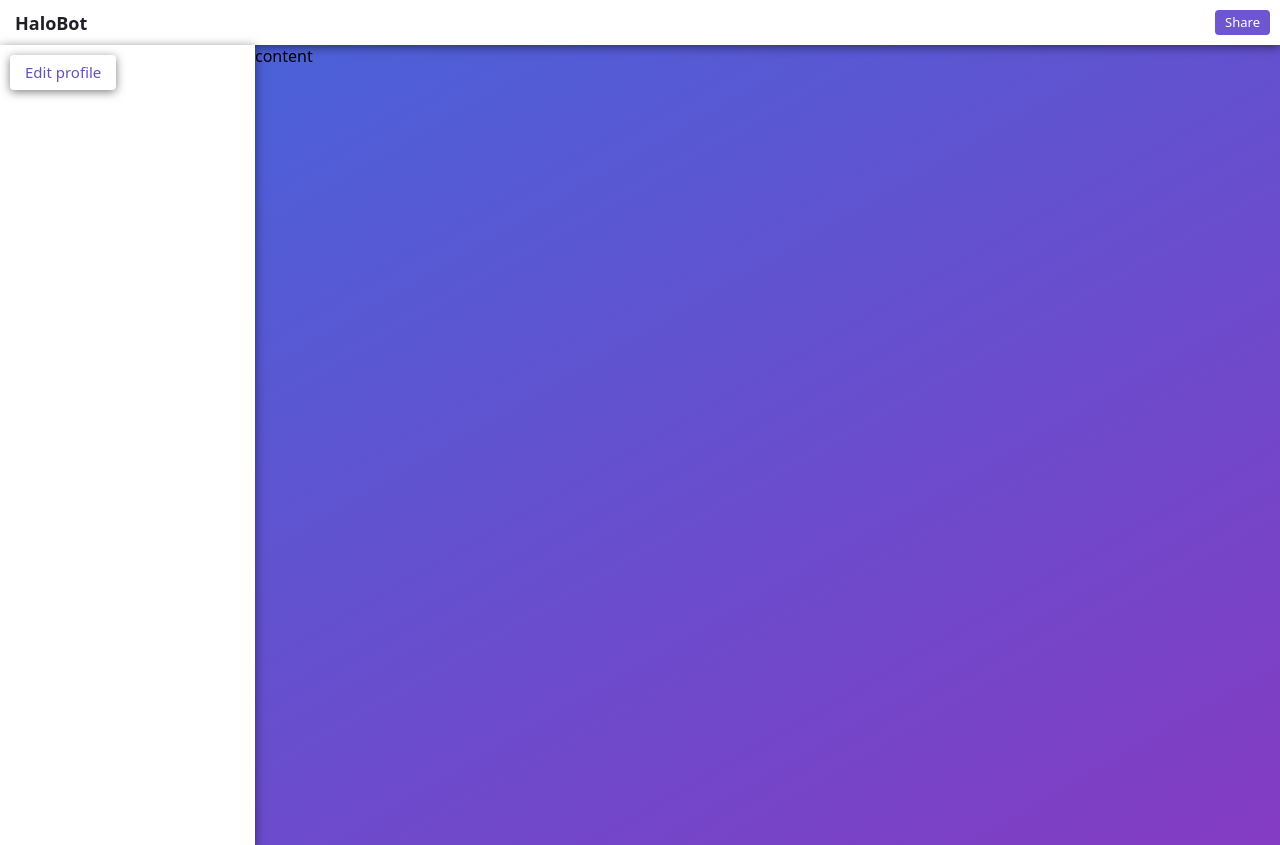
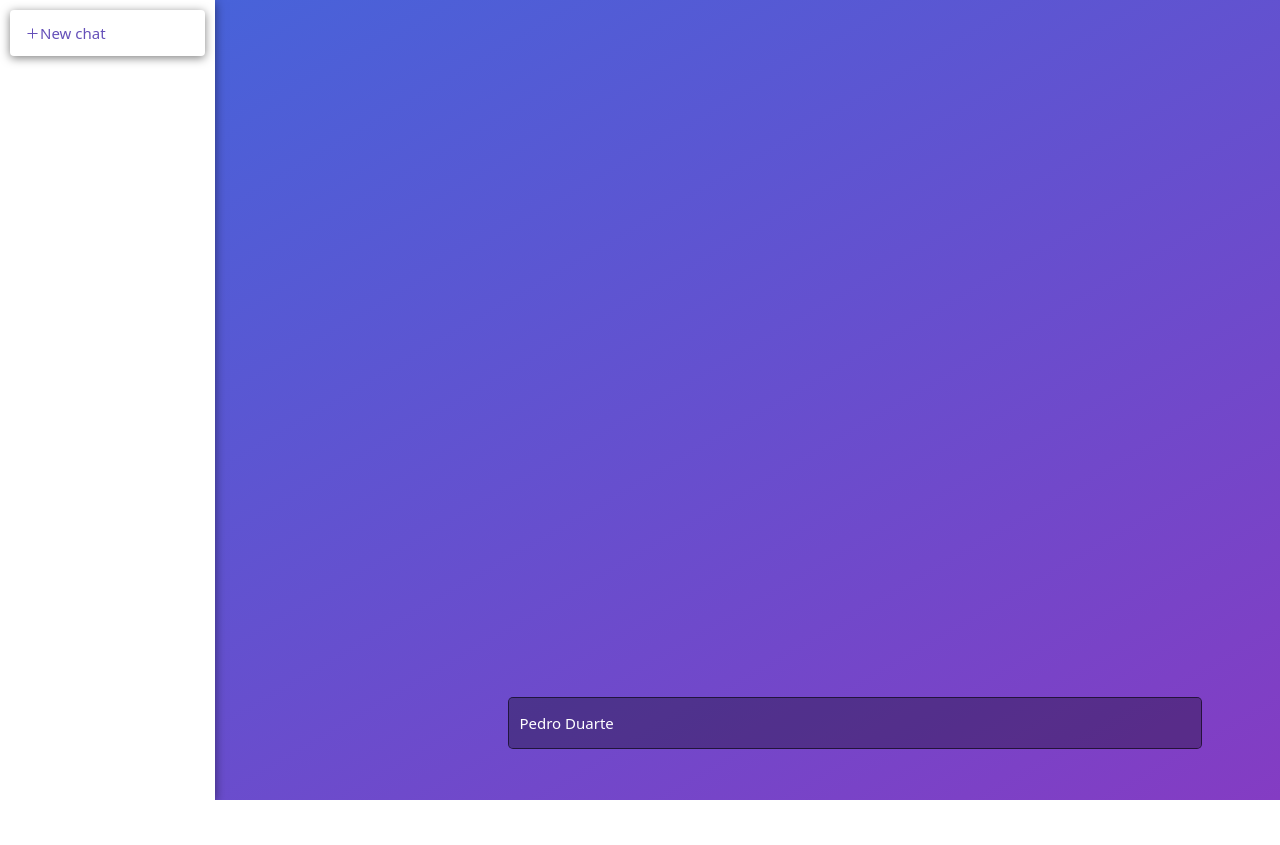
Before and after one commit to xinglee23/HaloBot, a React (Vite) app: page / in a window 1280 px wide. After the commit the page ends 800 px from the top, so only its background shows below. Built offline with nearby package versions, Linux system fonts and the light colour scheme.

Commit message:
feat: optimize ui

```diff
--- a/package.json
+++ b/package.json
@@ -14,6 +14,7 @@
     "@radix-ui/react-avatar": "^1.0.2",
     "@radix-ui/react-dialog": "^1.0.3",
     "@radix-ui/react-icons": "^1.3.0",
+    "@radix-ui/react-label": "^2.0.1",
     "@radix-ui/react-menubar": "^1.0.2",
     "@radix-ui/react-popover": "^1.0.5",
     "@radix-ui/react-switch": "^1.0.2",
--- a/src/App.tsx
+++ b/src/App.tsx
@@ -1,15 +1,16 @@
 import React from 'react';
 import SideBar from './components/SideBar';
 import ToolbarDemo from './components/ToolBar';
+import Content from './Content';
 
 import {styled} from '@stitches/react';
 
 const DialogDemo = () => (
   <>
-    <ToolbarDemo />
+    {/* <ToolbarDemo /> */}
     <DialogWrapper>
       <SideBar />
-      content
+      <Content />
     </DialogWrapper>
   </>
 );
--- a/src/Content/index.tsx
+++ b/src/Content/index.tsx
@@ -0,0 +1,17 @@
+import LabelInput from '../components/LabelInput';
+
+import {styled} from '@stitches/react';
+
+const DialogContent = () => (
+  <DialogWrapper>
+    <LabelInput />
+  </DialogWrapper>
+);
+
+const DialogWrapper = styled('div', {
+  width: '100%',
+  height: '100vh',
+  //   display: 'flex',
+});
+
+export default DialogContent;
--- /dev/null
+++ b/src/components/LabelInput/index.tsx
@@ -0,0 +1,41 @@
+import React from 'react';
+import * as Label from '@radix-ui/react-label';
+import {styled} from '@stitches/react';
+import {blackA} from '@radix-ui/colors';
+// import {send} from '@radix-ui/react-icons';
+
+const LabelInput = () => (
+  <Flex>
+    <Input type='text' id='firstName' defaultValue='Pedro Duarte' />
+  </Flex>
+);
+
+const Input = styled('input', {
+  all: 'unset',
+  width: 672,
+  display: 'inline-flex',
+  alignItems: 'center',
+  justifyContent: 'center',
+  borderRadius: 4,
+  padding: '0 10px',
+  height: 50,
+  fontSize: 15,
+  lineHeight: 1,
+  color: 'white',
+  textAlign: 'left',
+  backgroundColor: blackA.blackA5,
+  boxShadow: `0 0 0 1px ${blackA.blackA9}`,
+  '&:focus': {boxShadow: `0 0 0 2px black`},
+  '&::selection': {backgroundColor: blackA.blackA9, color: 'white'},
+});
+
+const Flex = styled('div', {
+  position: 'fixed',
+  padding: '0 10px',
+  bottom: 52,
+  width: '100%',
+  display: 'flex',
+  justifyContent: 'center',
+});
+
+export default LabelInput;
--- a/src/components/SideBar/index.tsx
+++ b/src/components/SideBar/index.tsx
@@ -1,6 +1,6 @@
 import React from 'react';
 import * as Dialog from '@radix-ui/react-dialog';
-import {Cross2Icon} from '@radix-ui/react-icons';
+import {Cross2Icon, PlusIcon} from '@radix-ui/react-icons';
 import {violet, blackA, mauve, green} from '@radix-ui/colors';
 import {styled, keyframes} from '@stitches/react';
 
@@ -8,7 +8,10 @@ const SideBar = () => (
   <SideBarRoot>
     <Dialog.Root>
       <Dialog.Trigger asChild>
-        <Button>Edit profile</Button>
+        <Button>
+          <PlusIcon />
+          New chat
+        </Button>
       </Dialog.Trigger>
       <Dialog.Portal>
         <DialogOverlay />
@@ -104,24 +107,25 @@ const Button = styled('button', {
   all: 'unset',
   display: 'inline-flex',
   alignItems: 'center',
-  justifyContent: 'center',
   borderRadius: 4,
   padding: '0 15px',
   fontSize: 15,
   lineHeight: 1,
   fontWeight: 500,
-  height: 35,
 
   variants: {
     variant: {
       violet: {
+        height: 46,
+        width: '100%',
         backgroundColor: 'white',
         color: violet.violet11,
         boxShadow: `0 2px 10px ${blackA.blackA7}`,
         '&:hover': {backgroundColor: mauve.mauve3},
-        '&:focus': {boxShadow: `0 0 0 2px black`},
+        '&:focus': {boxShadow: `0 0 0 2px ${violet.violet7}`},
       },
       green: {
+        height: 35,
         backgroundColor: green.green4,
         color: green.green11,
         '&:hover': {backgroundColor: green.green5},
--- a/src/index.css
+++ b/src/index.css
@@ -6,13 +6,9 @@
 
 body {
   font-family: system-ui;
-  /* width: 100vw; */
-  /* height: 100vh; */
+  width: 100vw;
+  height: 100vh;
   background-image: linear-gradient(330deg, hsl(272, 53%, 50%) 0%, hsl(226, 68%, 56%) 100%);
-  /* display: flex;
-  align-items: flex-start;
-  justify-content: center;
-  margin-top: 120px; */
   -webkit-font-smoothing: antialiased;
   -moz-osx-font-smoothing: grayscale;
 }
```
Also changed, not shown: 1 other file (tests, documents, lock files or other folders).
